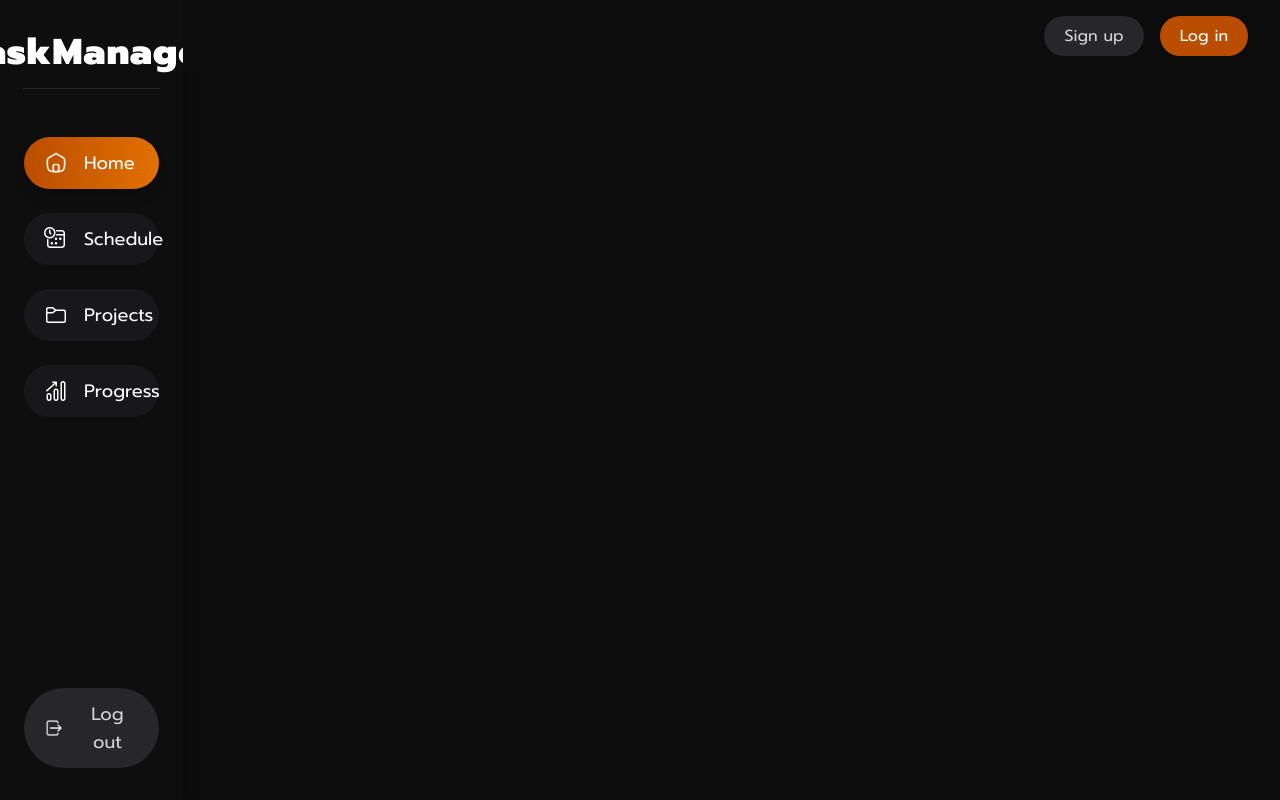
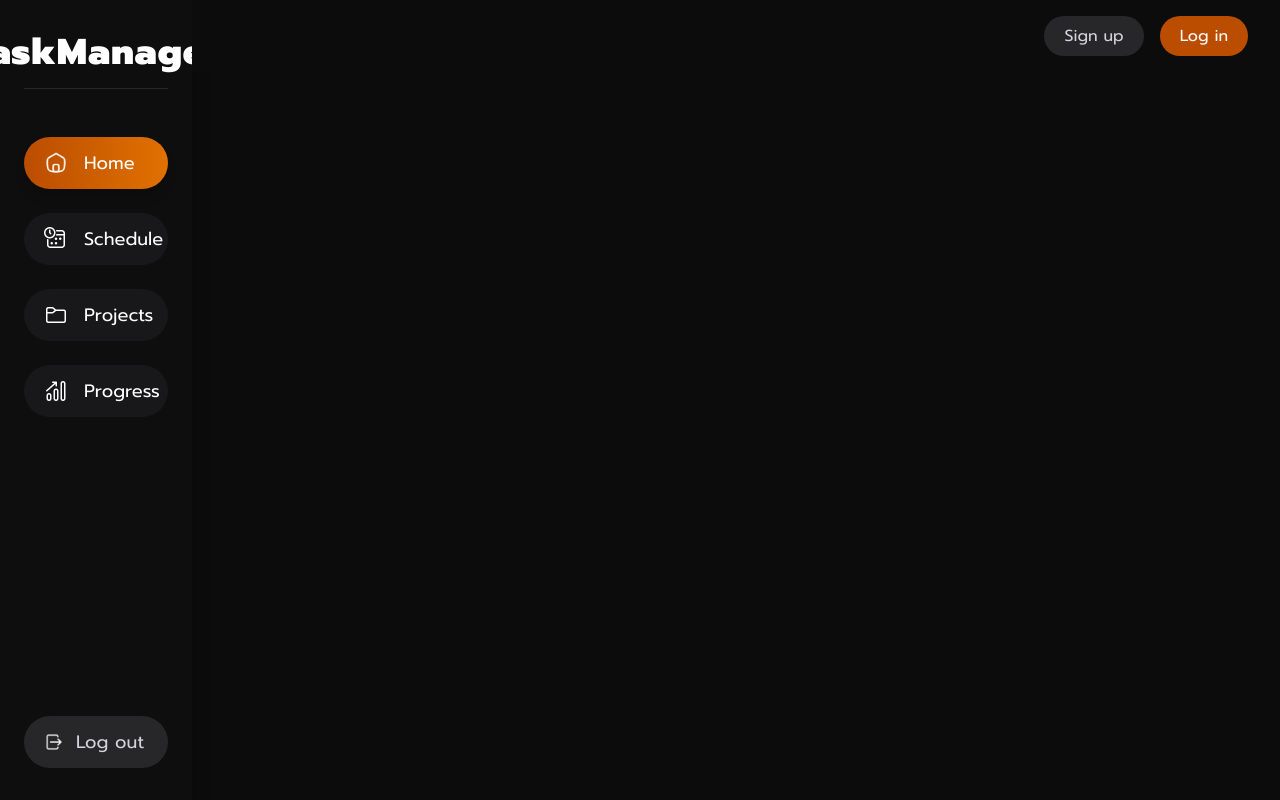
Before and after one commit to markomoev/Revealr, a React (Vite) app: page / in a window 1280 px wide. Built offline with nearby package versions, Linux system fonts and the light colour scheme.

Commit message:
smoothness added to the sidebar

```diff
--- a/src/components/global/sidebar/Sidebar.tsx
+++ b/src/components/global/sidebar/Sidebar.tsx
@@ -12,9 +12,10 @@ return (
     <div
         onMouseEnter={() => setIsOpen(true)}
         onMouseLeave={() => setIsOpen(false)}
-        className={`h-screen flex flex-col shadow-xl ${isOpen ? 'md:w-1/7 w-1/4' : 'w-fit'}`}
+        className="h-screen flex flex-col shadow-xl transition-all duration-500 bg-[oklch(16.5%_0_0)]"
         style={{
-            backgroundColor: "oklch(16.5% 0 0)",
+            width: isOpen ? "14.28%" : "4vw",
+            minWidth: isOpen ? "12rem" : "6.5rem"
         }}
     >
         <div className="w-full flex flex-col items-center pt-8 pb-4">
```
